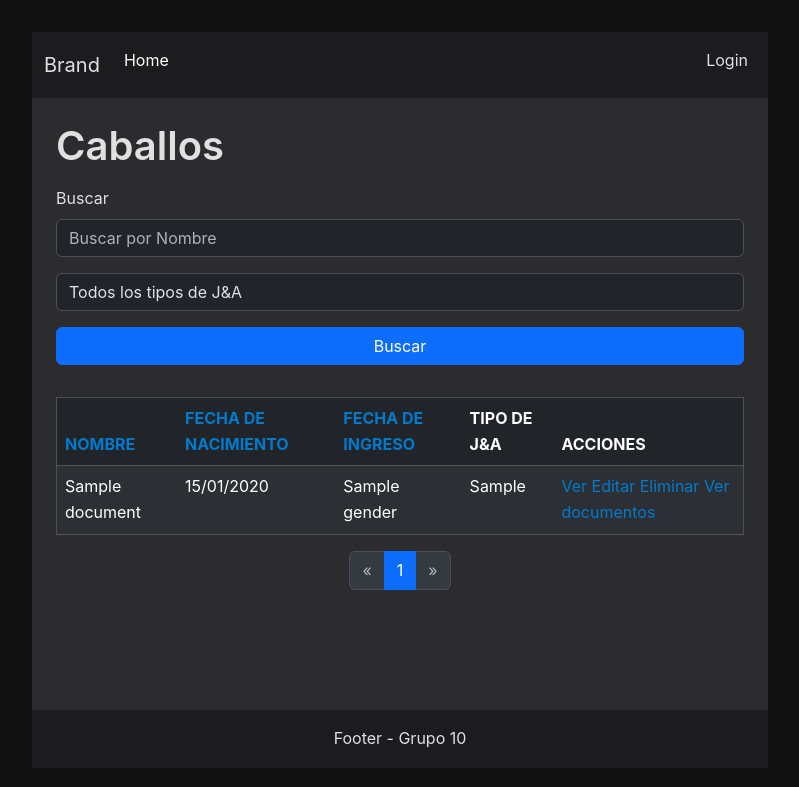
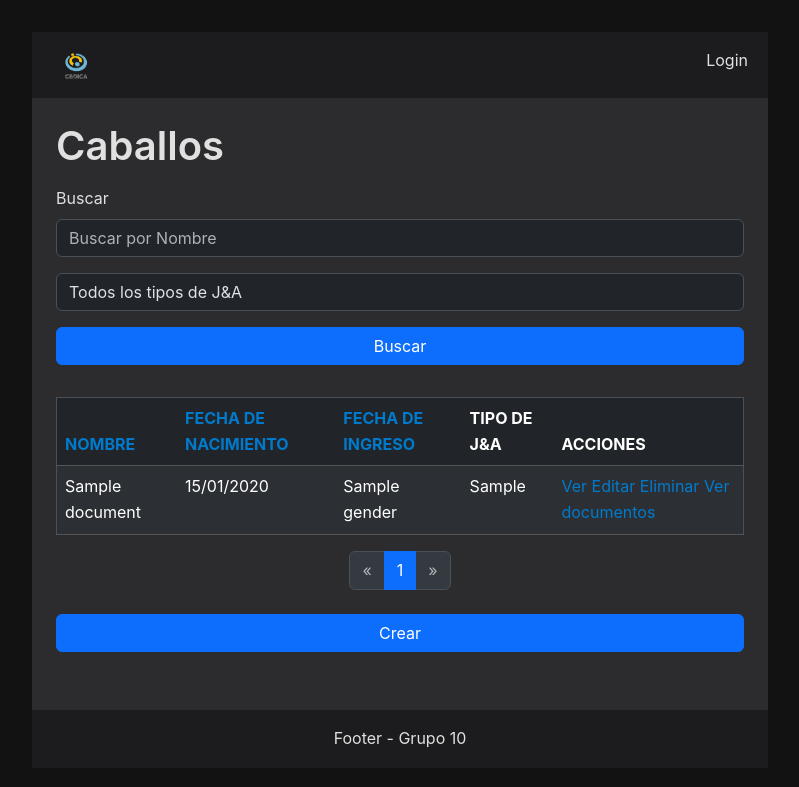
Before and after one commit to lucamaffeo/cedica-management-system, a Flask app: template admin/src/web/templates/horses/index.html in a window 1280 px wide. Shown: the top 787 px of the page, without its empty margins (240-1039 px from the left). Run offline with Flask 3, Linux system fonts and the light colour scheme; the template is opened without the code that fills it: most values are stand-ins (such as "Sample title", 1, 10 or a date in 2020).

Commit message:
#94, #49, #93, y agrego crear

```diff
--- a/admin/src/web/templates/base_index.html
+++ b/admin/src/web/templates/base_index.html
@@ -101,4 +101,10 @@
       </ul>
     </nav>
   {% endblock %}
+
+  {% block add_new %}
+  <a href="{{ url_for(request.endpoint) }}create"
+    class="btn btn-primary">Crear</a>
+  {% endblock %}
+
 {% endblock %}
--- a/admin/src/web/templates/layout.html
+++ b/admin/src/web/templates/layout.html
@@ -28,16 +28,14 @@
 
 	<nav class="navbar navbar-expand-lg">
 		<div class="container-fluid">
-			<a class="navbar-brand" href="{{ url_for('home') }}">Brand</a>
+			<a class="navbar-brand" href="{{ url_for('home') }}">
+				<img src="{{ url_for('static', filename='images/logo2.png') }}" alt="Logo" style="max-height: 30px;"></a>
 			<button class="navbar-toggler" type="button" data-bs-toggle="collapse" data-bs-target="#navbarNav"
 				aria-controls="navbarNav" aria-expanded="false" aria-label="Toggle navigation">
 				<span class="navbar-toggler-icon"></span>
 			</button>
 			<div class="collapse navbar-collapse" id="navbarNav">
 				<ul class="navbar-nav me-auto">
-					<li class="nav-item">
-						<a class="nav-link active" href="{{ url_for('home') }}">Home</a>
-					</li>
 
 					{% if logged_user and logged_user.has_permission('user_index') %}
 					<li class="nav-item">
```
Also changed, not shown: admin/src/web/controllers/payments.py (+5 -2 lines), admin/src/web/templates/payments/form.html (+15 -4 lines), admin/static/images/logo2.png (added).
